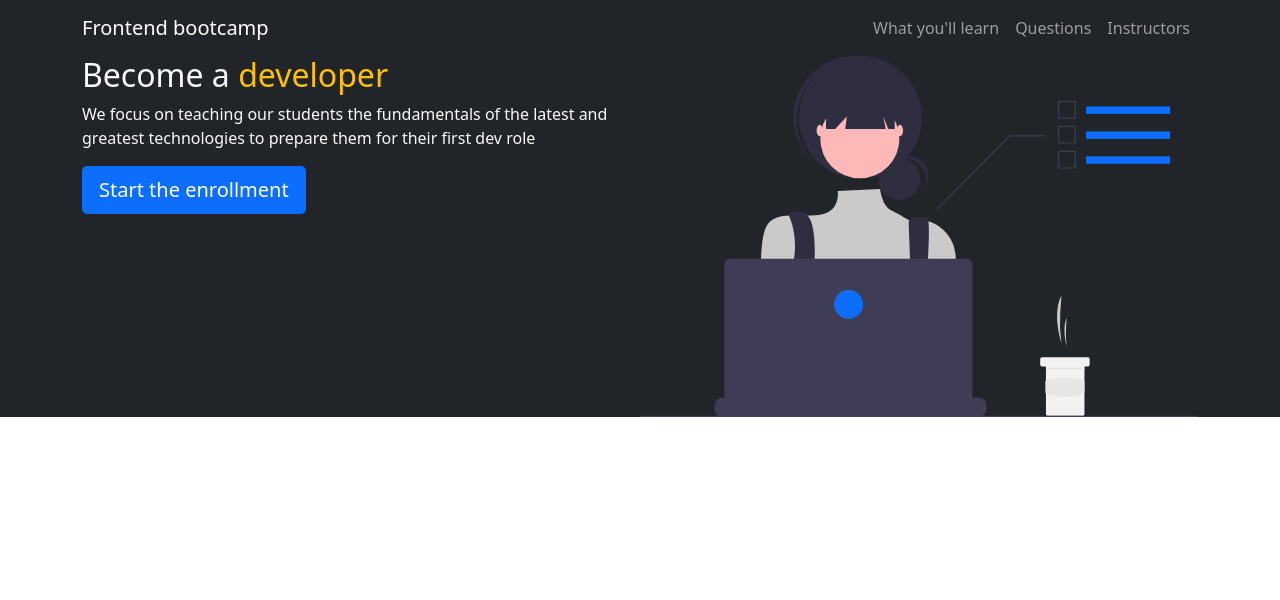
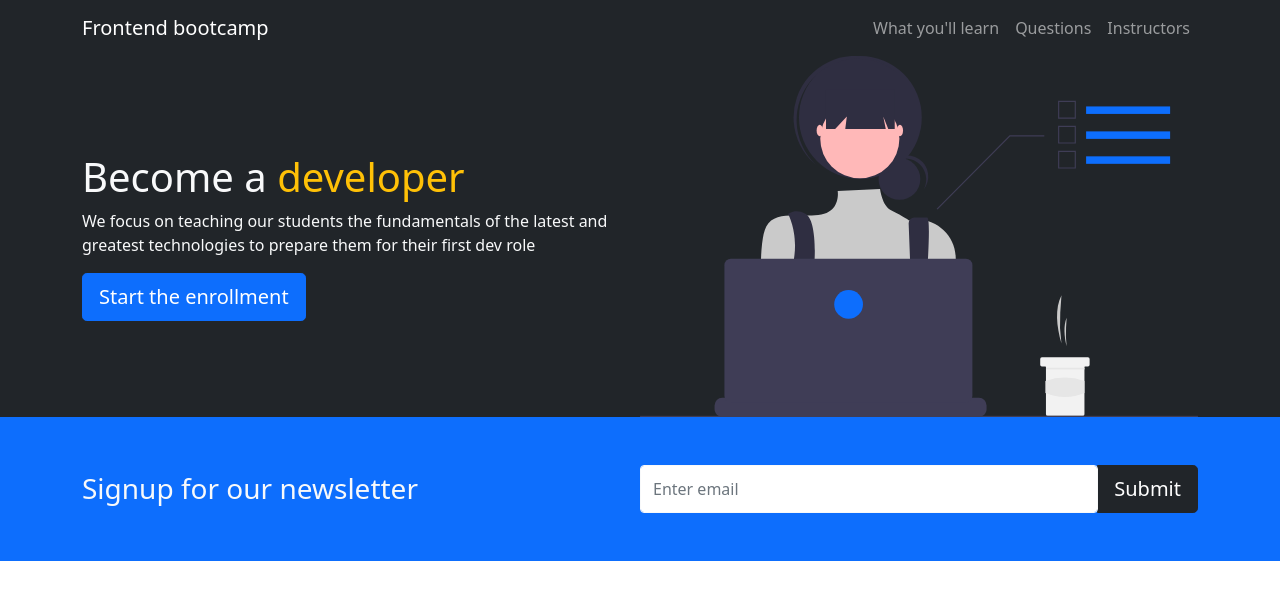
Before and after one commit to mohammedismayil/bootstrapbar, a plain HTML site: page index.html in a window 1280 px wide. Drawn offline with nearby package versions, Linux system fonts and the light colour scheme.

Commit message:
so it's very essential to look from the basic

```diff
--- a/index.html
+++ b/index.html
@@ -41,22 +41,45 @@
         </div>
       </div>
     </nav>
-
-<section class="bg-dark text-light">
+<!-- Header -->
+<section class="bg-dark text-light ">
     <div class="container">
-        <div class="d-sm-flex">
+        <div class="d-sm-flex align-items-center justify-content-between px-120">
             <div>
-                <h2>Become a <span class="text-warning">developer</span> </h2>
+                <h1>Become a <span class="text-warning">developer</span> </h1>
                 <p>We focus on teaching our students the fundamentals of the latest and
                      greatest technologies to prepare them for their first dev role</p>
                 <button class="btn btn-primary btn-lg">Start the enrollment</button>
             </div>
-            <img src="/img/showcase.svg" class="img-fluid w-50">
+       <img src="/img/showcase.svg" class="img-fluid w-50 d-none d-sm-block">
 
         </div>
     </div>
 
 </section>
+<section class="bg-primary text-light py-5">
+  <div class="container">
+    <div class="d-sm-flex align-items-center justify-content-between">
+
+        <h3 class="mb-3 mb-md-0">
+          Signup for our newsletter
+        </h3>
+
+
+      <div class="input-group w-50" >
+
+          <input type="text" class="border border-light rounded form-control" placeholder="Enter email">
+
+
+        <button class="btn-dark border border-dark btn-lg">Submit</button>
+      </div>
+
+
+    </div>
+
+  </div>
+
+</section>
 
   </body>
 </html>
```
